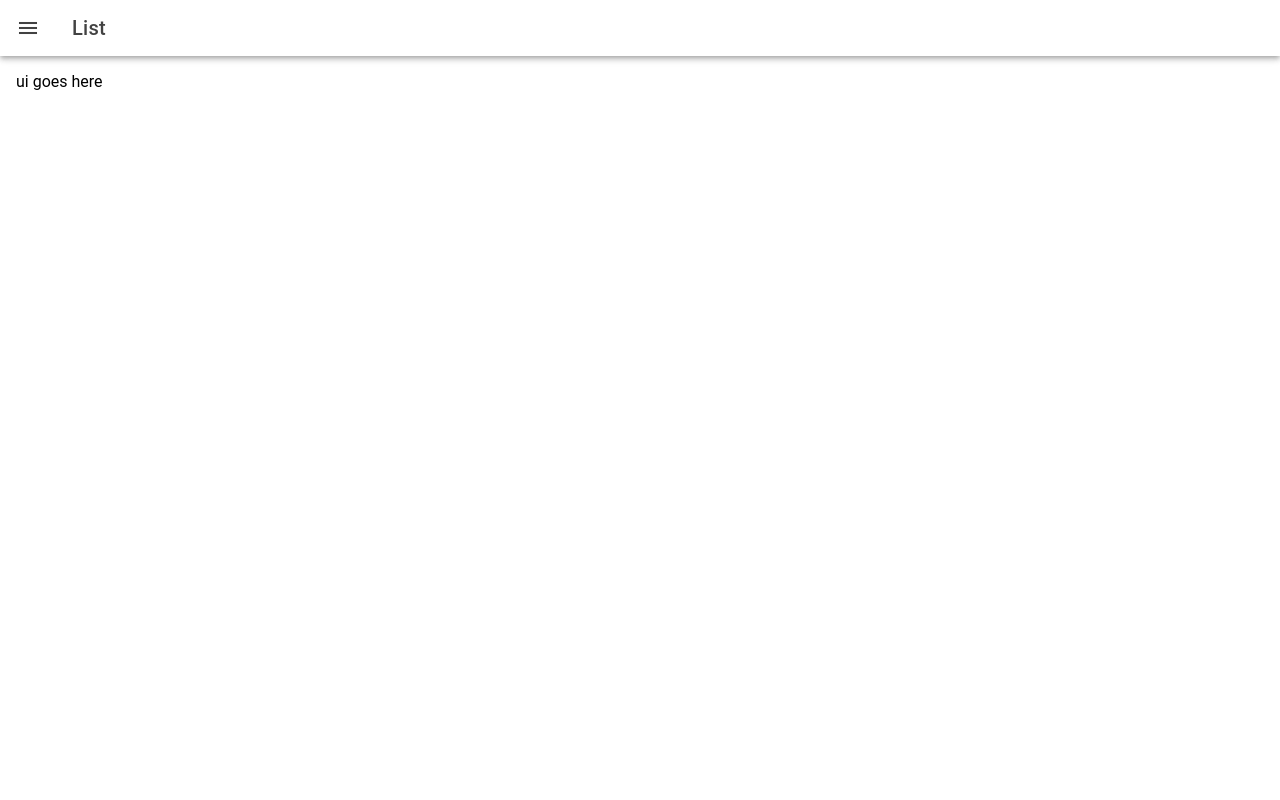
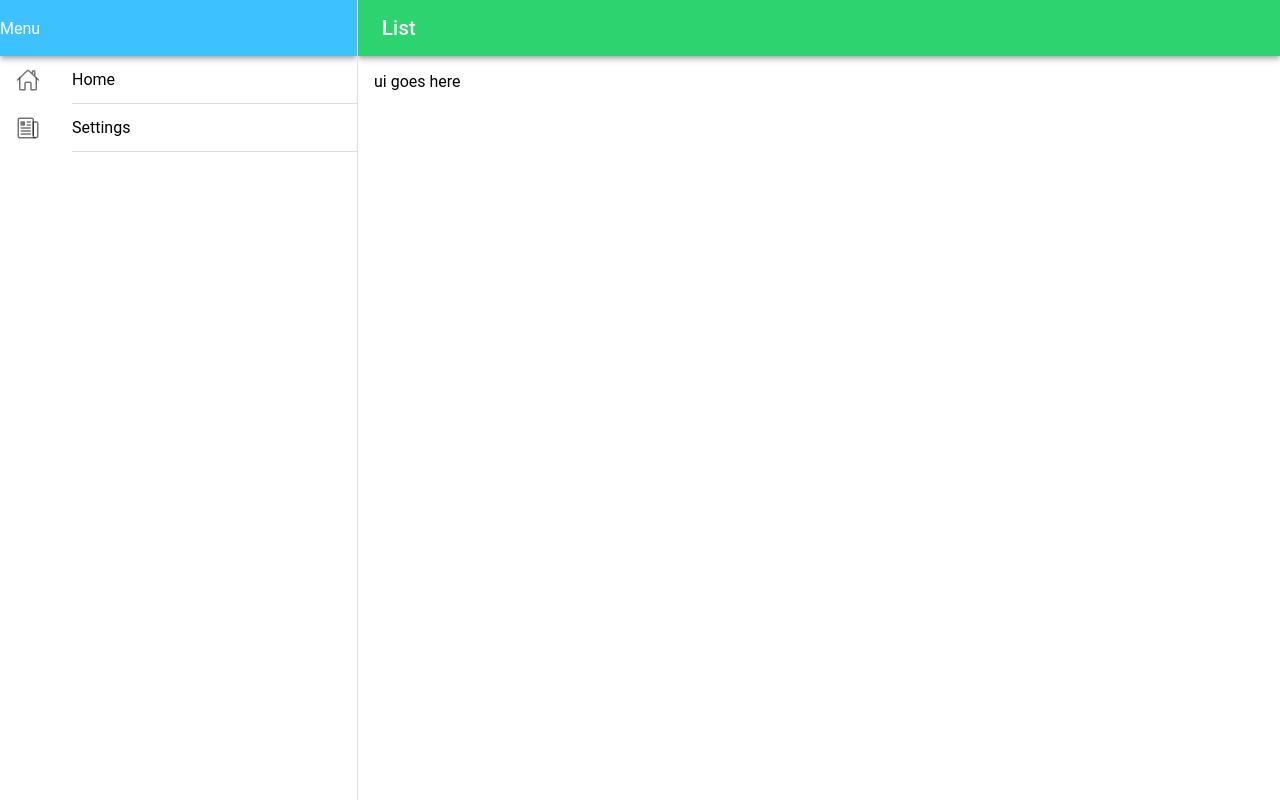
Before and after one commit to obuastella/Ionic, a React (Vite) app in the folder myApp/: page /app/list in a window 1280 px wide. Built offline with nearby package versions, Linux system fonts and the light colour scheme.

Commit message:
Added sidebar

```diff
--- a/myApp/src/pages/List.tsx
+++ b/myApp/src/pages/List.tsx
@@ -15,7 +15,7 @@ const List: React.FC = () => {
   return (
     <IonPage>
       <IonHeader>
-        <IonToolbar>
+        <IonToolbar color={"success"}>
           <IonButtons slot="start">
             <IonMenuButton></IonMenuButton>
           </IonButtons>
--- a/myApp/src/pages/Menu.tsx
+++ b/myApp/src/pages/Menu.tsx
@@ -1,11 +1,13 @@
 import {
   IonContent,
   IonHeader,
+  IonIcon,
   IonItem,
   IonMenu,
   IonMenuToggle,
   IonPage,
   IonRouterOutlet,
+  IonSplitPane,
   IonTitle,
   IonToggle,
   IonToolbar,
@@ -25,14 +27,20 @@ const Menu: React.FC = () => {
   return (
     <IonPage>
       {/* side bar */}
+      <IonSplitPane contentId="main">
         <IonMenu contentId="main">
           <IonHeader>
             <IonToolbar color="secondary">Menu</IonToolbar>
           </IonHeader>
           <IonContent>
             {path.map((item, index) => (
-            <IonMenuToggle key={index}>
-              <IonItem routerLink={item.url} routerDirection="none">
+              <IonMenuToggle key={index} autoHide={false}>
+                <IonItem
+                  detail={false}
+                  routerLink={item.url}
+                  routerDirection="none"
+                >
+                  <IonIcon slot="start" icon={item.icons} />
                   {item.name}
                 </IonItem>
               </IonMenuToggle>
@@ -47,6 +55,7 @@ const Menu: React.FC = () => {
             <Redirect to="/app/list" />
           </Route>
         </IonRouterOutlet>
+      </IonSplitPane>
     </IonPage>
   );
 };
--- a/myApp/src/pages/Settings.tsx
+++ b/myApp/src/pages/Settings.tsx
@@ -13,7 +13,7 @@ const Settings: React.FC = () => {
   return (
     <IonPage>
       <IonHeader>
-        <IonToolbar>
+        <IonToolbar color={"success"}>
           <IonButtons slot="start">
             <IonMenuButton></IonMenuButton>
           </IonButtons>
```
Lines whose indentation alone changed are shown as unchanged.
